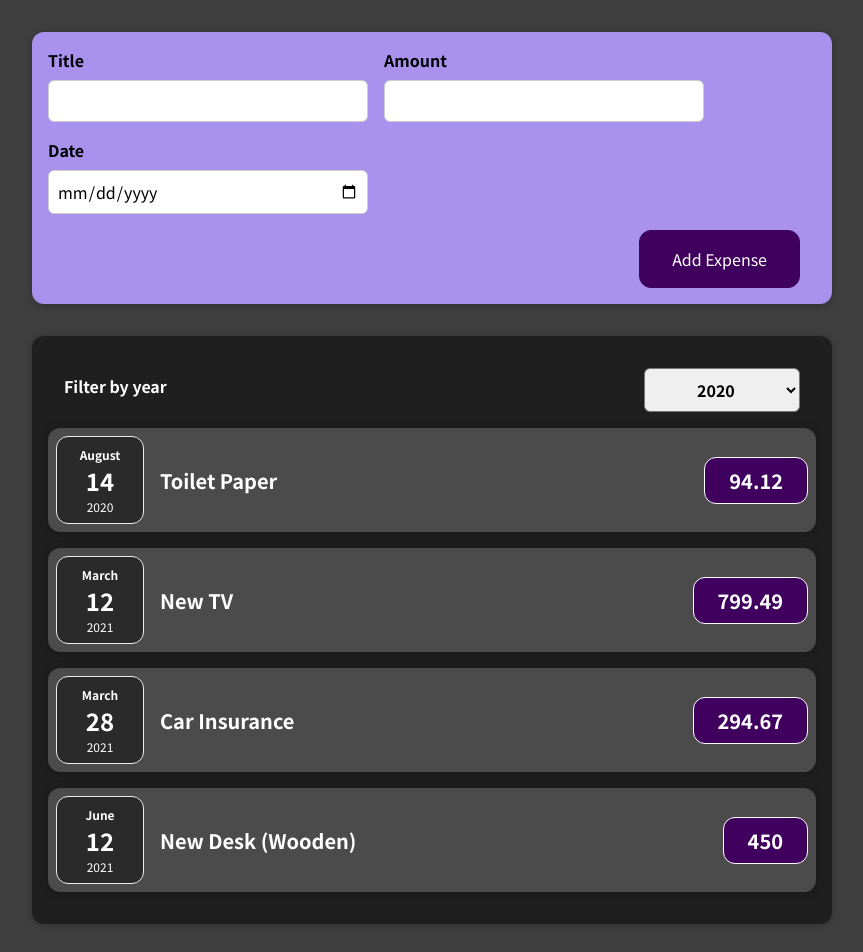
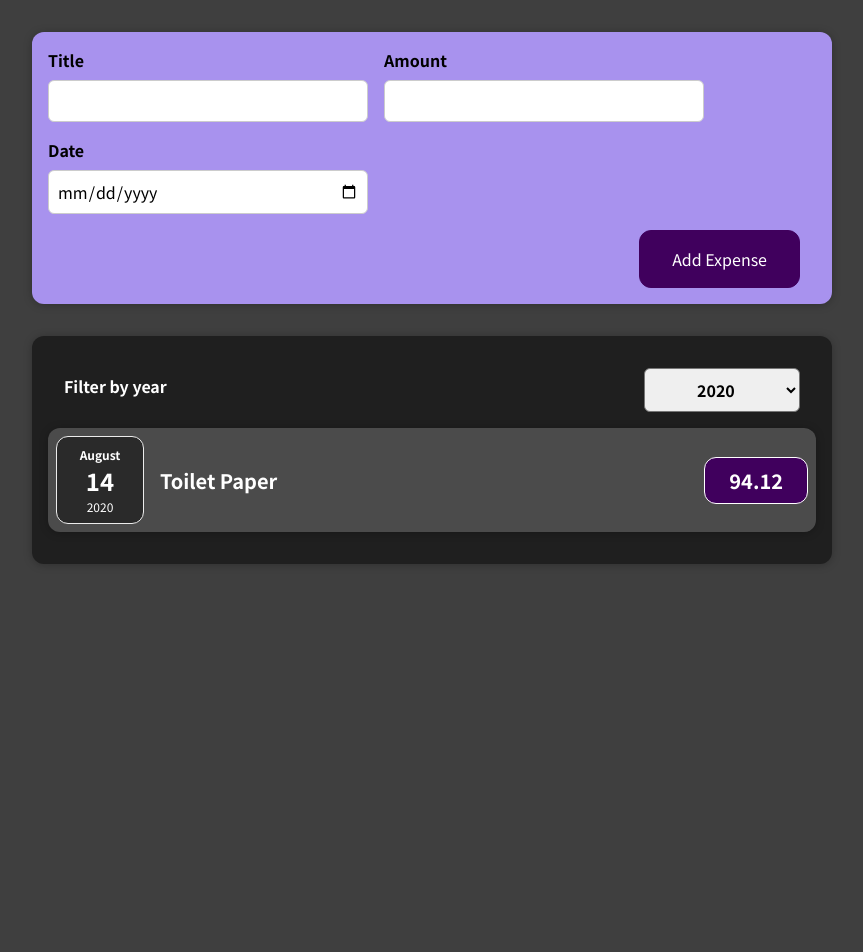
Before and after one commit to ur-git/react-basic-App, a React (Create React App) app: page / in a window 1280 px wide. Shown: the top 952 px of the page, without its empty margins (208-1071 px from the left). After the commit the page ends 800 px from the top, so only its background shows below. Built offline with nearby package versions, Linux system fonts and the light colour scheme.

Commit message:
lists, key

```diff
--- a/src/App.js
+++ b/src/App.js
@@ -1,8 +1,8 @@
+import { useState } from "react";
 import Expenses from "./Components/Expenses/Expenses";
 import NewExpense from "./Components/NewExpense/NewExpense";
 
-function App() {
-  const expenses = [
+const Dummy = [
   {
     id: "e1",
     title: "Toilet Paper",
@@ -23,14 +23,17 @@ function App() {
     date: new Date(2021, 5, 12),
   },
 ];
-
-  const addExpenseData = (data) => {
-    console.log(data);
+function App() {
+  const [expenses, updateExpense] = useState(Dummy);
+  const addExpenseHandler = (data) => {
+    updateExpense((prevExpense) => {
+      return [...prevExpense, data];
+    });
   };
 
   return (
     <div>
-      <NewExpense getExpenseData={addExpenseData}></NewExpense>
+      <NewExpense getExpenseData={addExpenseHandler}></NewExpense>
       <Expenses items={expenses}></Expenses>
     </div>
   );
--- a/src/Components/Expenses/Expenses.js
+++ b/src/Components/Expenses/Expenses.js
@@ -12,6 +12,10 @@ function Expenses(props) {
     setFilterYear(year);
   };
 
+  const filterExpenses = props.items.filter((obj) => {
+    return obj.date.getFullYear().toString() === inputYear;
+  });
+
   return (
     <div>
       <Card className="expenses">
@@ -19,26 +23,14 @@ function Expenses(props) {
           onFilterChange={filterChangeHandler}
           defaultYear={inputYear}
         ></ExpensesFilter>
-        <ExpenseItem
-          title={props.items[0].title}
-          amount={props.items[0].amount}
-          date={props.items[0].date}
-        ></ExpenseItem>
-        <ExpenseItem
-          title={props.items[1].title}
-          amount={props.items[1].amount}
-          date={props.items[1].date}
-        ></ExpenseItem>
-        <ExpenseItem
-          title={props.items[2].title}
-          amount={props.items[2].amount}
-          date={props.items[2].date}
-        ></ExpenseItem>
-        <ExpenseItem
-          title={props.items[3].title}
-          amount={props.items[3].amount}
-          date={props.items[3].date}
-        ></ExpenseItem>
+        {filterExpenses.map((item) => (
+          <ExpenseItem
+            key={item.id}
+            title={item.title}
+            amount={item.amount}
+            date={item.date}
+          ></ExpenseItem>
+        ))}
       </Card>
     </div>
   );
```
Lines whose indentation alone changed are shown as unchanged.
